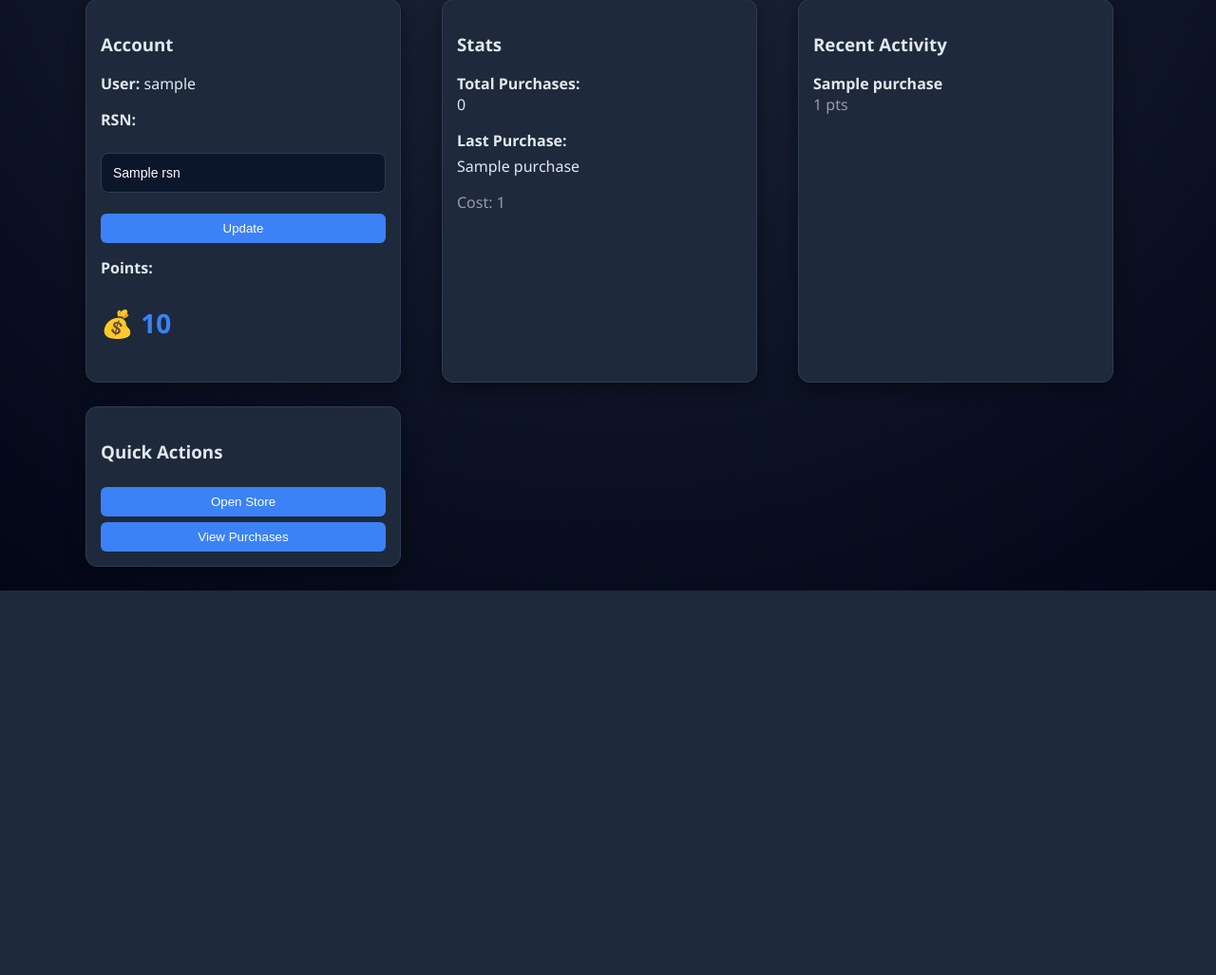
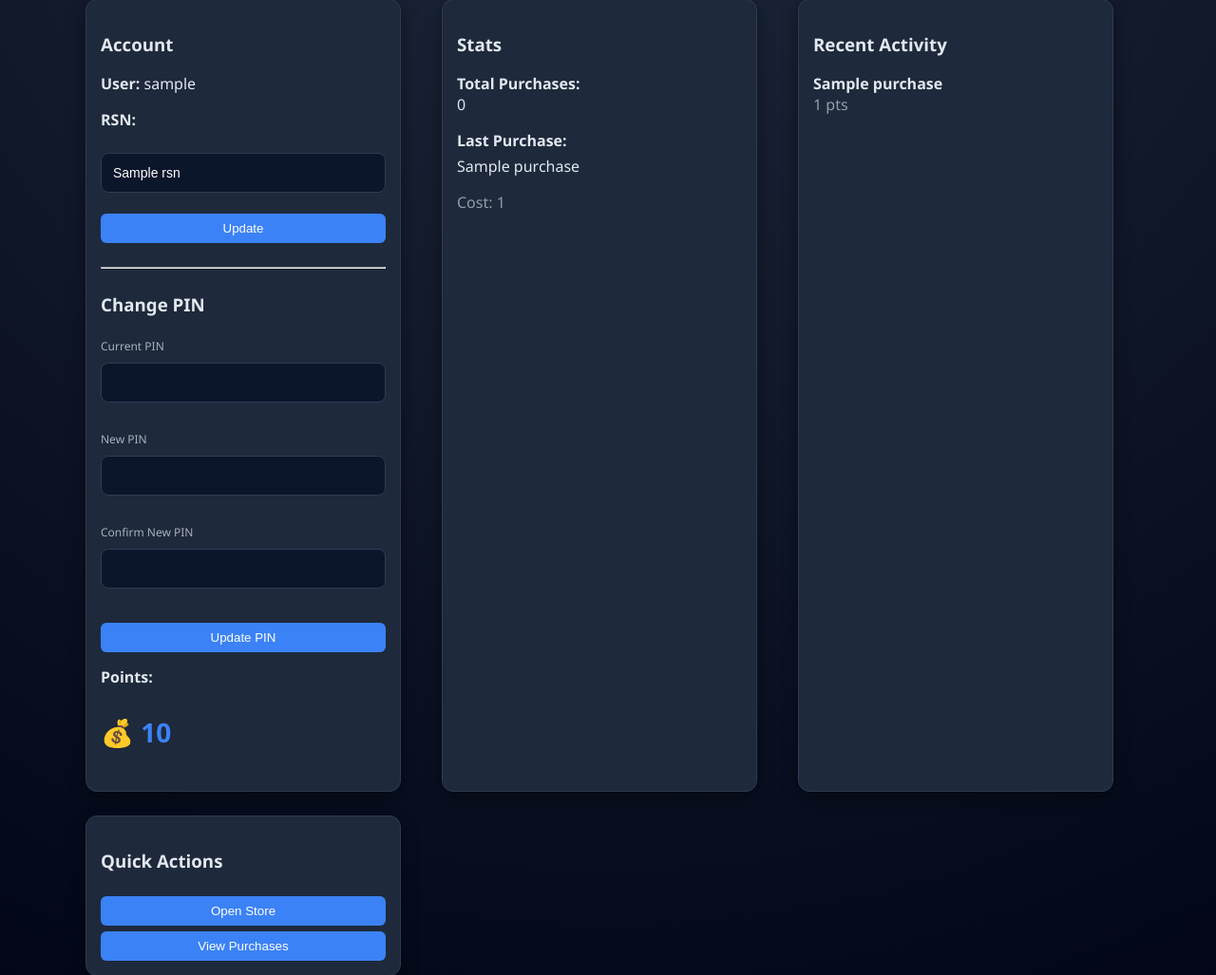
Before and after one commit to ZarocElda/eternal-emporium, a Flask app: page /profile in a window 1280 px wide. Shown: the part 248-1275 px from the top of the page at 95% size. Before the commit the page ends 870 px from the top, so only its background shows below. Run offline with Flask 3, Linux system fonts and the light colour scheme; a user stored in the database is signed in; a database or web service that is not in the repository returns one stand-in record (values such as "Sample title"); data that the repository does not hold is empty; some libraries are stand-ins or nearby versions.

Commit message:
added user pin change without breaking profile

```diff
--- a/app.py
+++ b/app.py
@@ -180,11 +180,52 @@ def profile():
     cur = conn.cursor()
 
     if request.method == "POST":
-        new_rsn = request.form["rsn"]
 
-        cur.execute("SELECT id FROM users WHERE rsn = %s AND id != %s", (new_rsn, current_user.id))
-        if cur.fetchone():
-            flash("RSN already in use", "error")
+        # ================= CHANGE PIN =================
+        if "current_pin" in request.form:
+
+            current_pin = request.form["current_pin"]
+            new_pin = request.form["new_pin"]
+            confirm_pin = request.form["confirm_pin"]
+
+            cur.execute("SELECT pin FROM users WHERE id = %s", (current_user.id,))
+            stored_pin = cur.fetchone()[0]
+
+            if current_pin != stored_pin:
+                flash("Current PIN is incorrect", "error")
+                return redirect(url_for("profile"))
+
+            if new_pin != confirm_pin:
+                flash("New PINs do not match", "error")
+                return redirect(url_for("profile"))
+
+            if len(new_pin) != 4 or not new_pin.isdigit():
+                flash("PIN must be 4 digits", "error")
+                return redirect(url_for("profile"))
+
+            cur.execute(
+                "UPDATE users SET pin = %s, password = %s WHERE id = %s",
+                (new_pin, new_pin, current_user.id)
+            )
+            conn.commit()
+
+            flash("PIN updated successfully", "success")
+            return redirect(url_for("profile"))
+
+        # ================= UPDATE RSN (YOUR ORIGINAL LOGIC) =================
+        if "rsn" in request.form:
+
+            new_rsn = request.form["rsn"]
+
+            cur.execute("SELECT id FROM users WHERE rsn = %s AND id != %s", (new_rsn, current_user.id))
+            if cur.fetchone():
+                flash("RSN already in use", "error")
+                return redirect(url_for("profile"))
+
+            cur.execute("UPDATE users SET rsn = %s WHERE id = %s", (new_rsn, current_user.id))
+            conn.commit()
+
+            flash("RSN updated", "success")
             return redirect(url_for("profile"))
 
         cur.execute("UPDATE users SET rsn = %s WHERE id = %s", (new_rsn, current_user.id))
--- a/templates/profile.html
+++ b/templates/profile.html
@@ -26,6 +26,33 @@
                     placeholder="Set RSN"
                 >
                 <button type="submit">Update</button>
+            </form>
+
+            <hr style="margin:25px 0;">
+
+            <h3>Change PIN</h3>
+
+            <form method="post">
+
+                <div style="margin-bottom:10px;">
+                    <label style="font-size:12px; opacity:.7;">Current PIN</label>
+                    <input name="current_pin" required>
+                </div>
+
+                <div style="margin-bottom:10px;">
+                    <label style="font-size:12px; opacity:.7;">New PIN</label>
+                    <input name="new_pin" required>
+                </div>
+
+                <div style="margin-bottom:10px;">
+                    <label style="font-size:12px; opacity:.7;">Confirm New PIN</label>
+                    <input name="confirm_pin" required>
+                </div>
+
+                <button style="margin-top:10px;">
+                    Update PIN
+                </button>
+
             </form>
 
             <p style="margin-top:15px;"><strong>Points:</strong></p>
```
